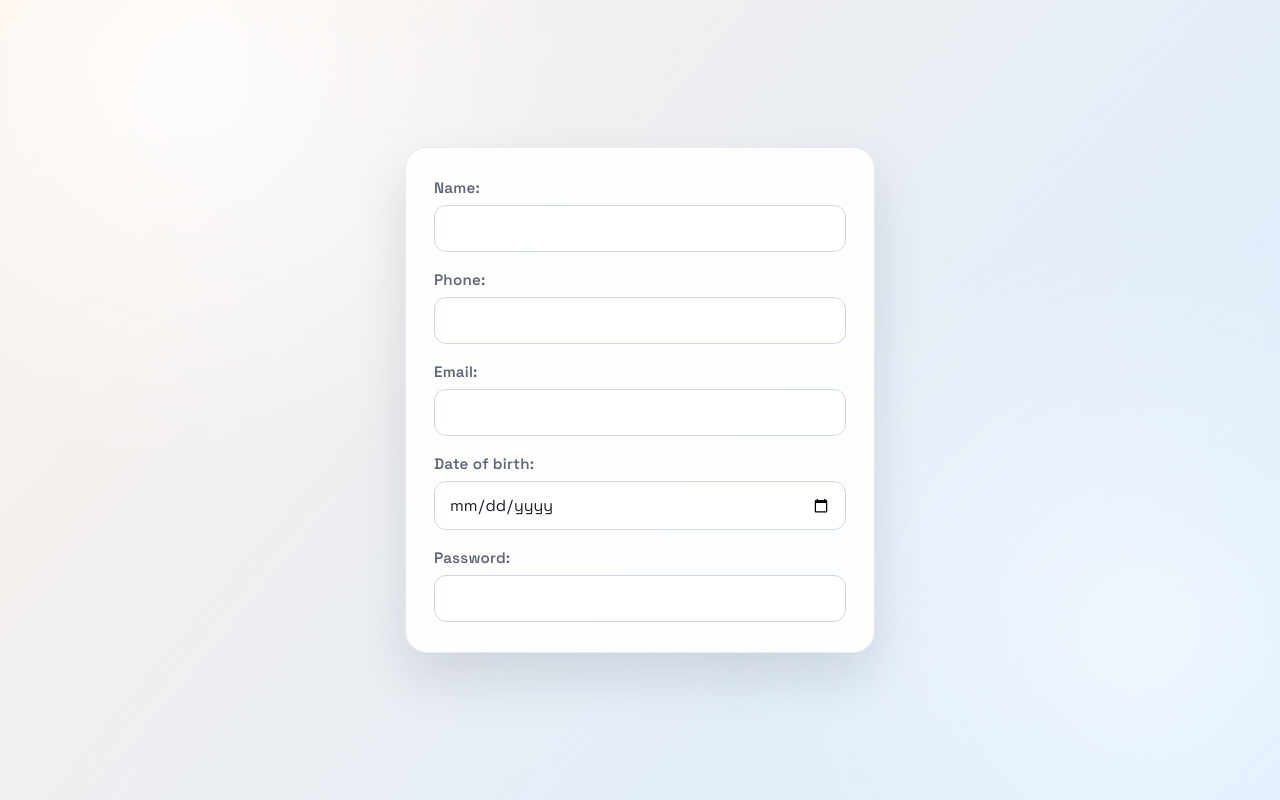
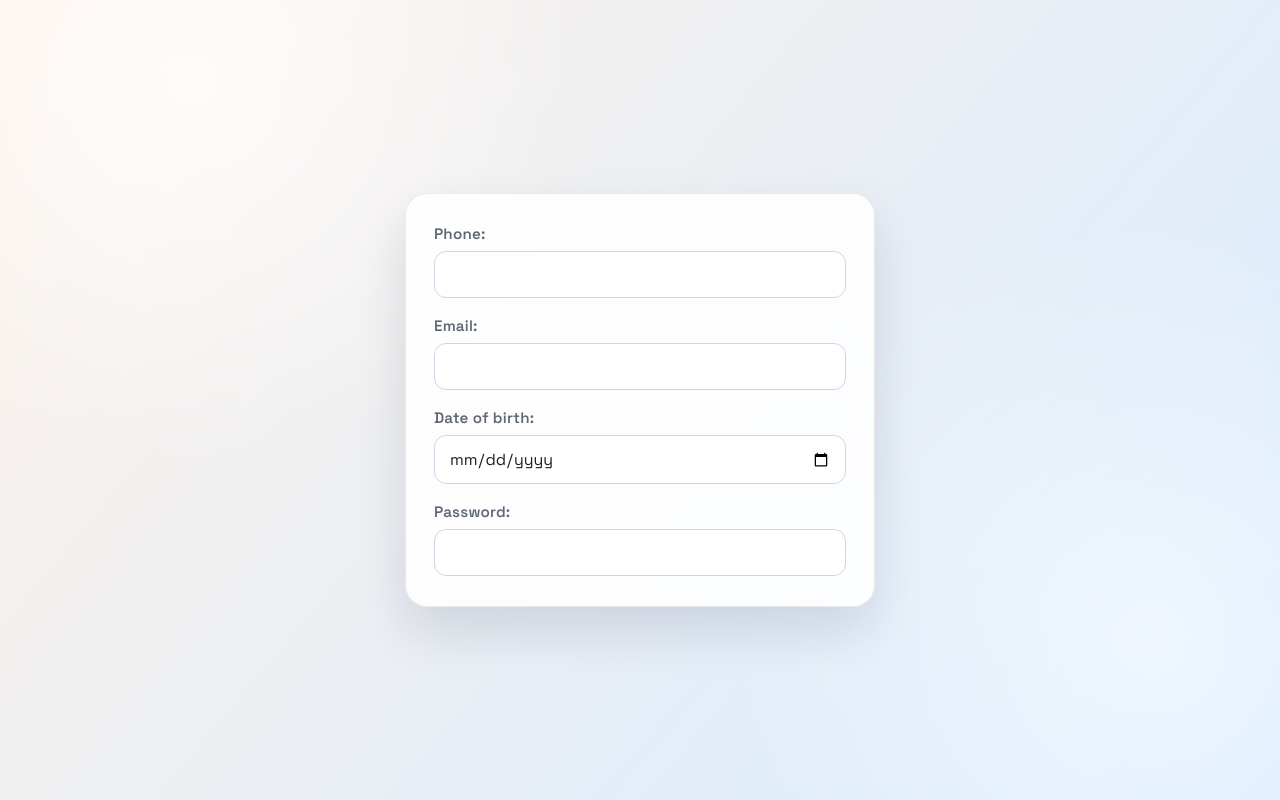
Before and after one commit to Manmadeeers/CI-CD, a plain HTML site: page index.html in a window 1280 px wide. Drawn offline with Linux system fonts and the light colour scheme.

Commit message:
new form appearence

```diff
--- a/index.html
+++ b/index.html
@@ -8,10 +8,6 @@
 </head>
 <body>
     <form>
-        <div class="form-group">
-            <label>Name: </label>
-            <input type="text">
-        </div>
         <div class="form-group">
             <label>Phone: </label>
             <input type="tel">
```
